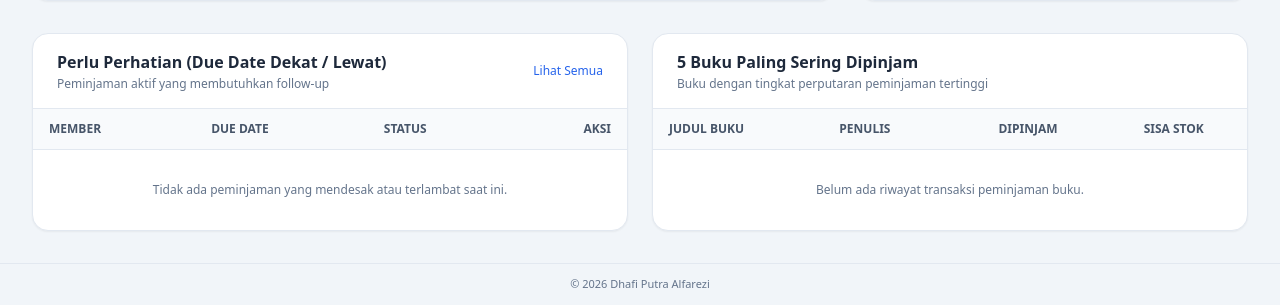
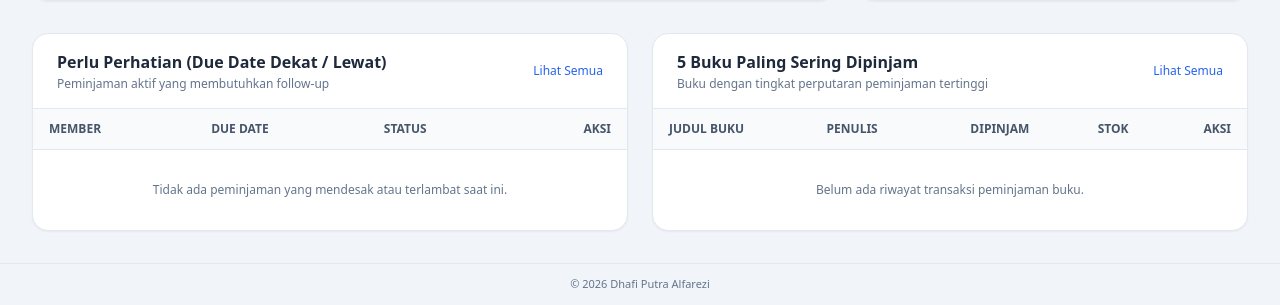
Before and after one commit to Montsyy/library-system, a Laravel app: page /dashboard in a window 1280 px wide. Shown: the part 777-1082 px from the top of the page. Run offline with Laravel 12, Linux system fonts and the light colour scheme; a user stored in the database is signed in; data comes from the database, SQL or seed files in the repository; data that the repository does not hold is empty; some libraries are stand-ins or nearby versions.

Commit message:
Perbarui tampilan tabel peminjaman: tambahkan informasi kode anggota, perbaiki status tanggal jatuh tempo, dan optimalkan aksi detail buku.

```diff
--- a/resources/views/dashboard/index.blade.php
+++ b/resources/views/dashboard/index.blade.php
@@ -103,28 +103,32 @@
                         <tbody class="divide-y divide-slate-200">
                             @forelse($urgentBorrowings as $row)
                                 <tr class="hover:bg-slate-50">
+                                    {{-- Kolom 1: Member --}}
                                     <td class="px-4 py-3 font-medium text-slate-800">
-                                        {{ $row->member?->name ?? 'Member Tidak Diketahui' }}
+                                        <div>{{ $row->member?->name ?? 'Member Tidak Diketahui' }}</div>
+                                        @if($row->member?->member_code)
+                                            <div class="text-[11px] text-slate-400 font-mono">{{ $row->member->member_code }}</div>
+                                        @endif
                                     </td>
-                                    <td class="px-4 py-3 text-slate-600">
+
+                                    {{-- Kolom 2: Due Date --}}
+                                    <td class="px-4 py-3 text-slate-600 font-medium">
                                         {{ $row->due_date?->format('d M Y') }}
                                     </td>
-                                    <td class="px-4 py-3">
+
+                                    {{-- Kolom 3: Status (Hanya 1 tag td tunggal) --}}
                                     <td class="px-4 py-3">
                                         @if ($row->due_date)
                                             @if ($row->due_date->isPast() && ! $row->due_date->isToday())
-                                            {{-- Lewat dari hari ini (Sinkron dengan Card Terlambat) --}}
-                                            <span class="inline-flex px-2 py-0.5 text-xs font-semibold rounded-full bg-red-100 text-red-700">
+                                                <span class="inline-flex items-center px-2.5 py-0.5 text-xs font-semibold rounded-full bg-red-100 text-red-700 border border-red-200">
                                                     Terlambat
                                                 </span>
                                             @elseif ($row->due_date->isToday())
-                                            {{-- Jatuh tempo tepat hari ini --}}
-                                            <span class="inline-flex px-2 py-0.5 text-xs font-semibold rounded-full bg-amber-100 text-amber-700">
+                                                <span class="inline-flex items-center px-2.5 py-0.5 text-xs font-semibold rounded-full bg-amber-100 text-amber-700 border border-amber-200">
                                                     Jatuh Tempo Hari Ini
                                                 </span>
                                             @else
-                                            {{-- Masih ada waktu 1 sampai 2 hari ke depan --}}
-                                            <span class="inline-flex px-2 py-0.5 text-xs font-semibold rounded-full bg-blue-100 text-blue-700">
+                                                <span class="inline-flex items-center px-2.5 py-0.5 text-xs font-semibold rounded-full bg-blue-100 text-blue-700 border border-blue-200">
                                                     Segera Kembali
                                                 </span>
                                             @endif
@@ -132,9 +136,10 @@
                                             <span class="text-xs text-slate-400">Tidak ada tanggal</span>
                                         @endif
                                     </td>
-                                    </td>
+
+                                    {{-- Kolom 4: Aksi --}}
                                     <td class="px-4 py-3 text-right">
-                                        <a href="{{ route('borrowings.show', $row->id) }}" class="text-blue-600 hover:underline text-xs font-semibold">
+                                        <a href="{{ route('borrowings.show', $row->id) }}" class="inline-flex items-center px-2.5 py-1 text-xs font-semibold text-blue-600 hover:text-blue-800 hover:bg-blue-50 rounded-md transition">
                                             Rincian
                                         </a>
                                     </td>
@@ -153,10 +158,17 @@
 
         {{-- 5 Buku Paling Sering Dipinjam --}}
         <div class="bg-white rounded-2xl border border-slate-200 shadow-sm overflow-hidden">
-                <div class="px-6 py-4 border-b border-slate-200">
+            {{-- Header Card dengan Link 'Lihat Semua' yang Selaras --}}
+            <div class="px-6 py-4 border-b border-slate-200 flex items-center justify-between">
+                <div>
                     <h3 class="text-base font-bold text-slate-800">5 Buku Paling Sering Dipinjam</h3>
                     <p class="text-xs text-slate-500 mt-0.5">Buku dengan tingkat perputaran peminjaman tertinggi</p>
                 </div>
+                <a href="{{ route('books.index') }}" class="text-xs text-blue-600 font-medium hover:underline">
+                    Lihat Semua
+                </a>
+            </div>
+
             <div class="overflow-x-auto">
                 <table class="min-w-full divide-y divide-slate-200 text-sm">
                     <thead class="bg-slate-50 text-xs font-semibold text-slate-600 uppercase">
@@ -164,28 +176,53 @@
                             <th class="px-4 py-3 text-left">Judul Buku</th>
                             <th class="px-4 py-3 text-left">Penulis</th>
                             <th class="px-4 py-3 text-center">Dipinjam</th>
-                                <th class="px-4 py-3 text-center">Sisa Stok</th>
+                            <th class="px-4 py-3 text-center">Stok</th>
+                            <th class="px-4 py-3 text-right">Aksi</th>
                         </tr>
                     </thead>
                     <tbody class="divide-y divide-slate-200">
                         @forelse($popularBooks as $book)
                             <tr class="hover:bg-slate-50">
+                                {{-- Kolom 1: Judul Buku --}}
                                 <td class="px-4 py-3 font-semibold text-slate-800">
                                     {{ $book->title }}
                                 </td>
-                                    <td class="px-4 py-3 text-slate-600">
+
+                                {{-- Kolom 2: Penulis --}}
+                                <td class="px-4 py-3 text-slate-600 font-medium">
                                     {{ $book->author }}
                                 </td>
-                                    <td class="px-4 py-3 text-center font-bold text-blue-600">
+
+                                {{-- Kolom 3: Frekuensi Peminjaman (Badge Biru) --}}
+                                <td class="px-4 py-3 text-center">
+                                    <span class="inline-flex items-center px-2.5 py-0.5 text-xs font-semibold rounded-full bg-blue-100 text-blue-700 border border-blue-200">
                                         {{ $book->total_borrowed }}x
+                                    </span>
                                 </td>
-                                    <td class="px-4 py-3 text-center text-slate-700">
-                                        {{ $book->stock }}
+
+                                {{-- Kolom 4: Status Stok Buku --}}
+                                <td class="px-4 py-3 text-center">
+                                    @if ($book->stock > 0)
+                                        <span class="inline-flex items-center px-2 py-0.5 text-xs font-medium rounded-full bg-emerald-100 text-emerald-700">
+                                            Sisa {{ $book->stock }}
+                                        </span>
+                                    @else
+                                        <span class="inline-flex items-center px-2 py-0.5 text-xs font-medium rounded-full bg-red-100 text-red-700">
+                                            Habis
+                                        </span>
+                                    @endif
+                                </td>
+
+                                {{-- Kolom 5: Tombol Aksi Detail (Sama dengan tombol Rincian sebelah) --}}
+                                <td class="px-4 py-3 text-right">
+                                    <a href="{{ route('books.show', $book->id) }}" class="inline-flex items-center px-2.5 py-1 text-xs font-semibold text-blue-600 hover:text-blue-800 hover:bg-blue-50 rounded-md transition">
+                                        Detail
+                                    </a>
                                 </td>
                             </tr>
                         @empty
                             <tr>
-                                    <td colspan="4" class="px-4 py-8 text-center text-slate-500 text-xs">
+                                <td colspan="5" class="px-4 py-8 text-center text-slate-500 text-xs">
                                     Belum ada riwayat transaksi peminjaman buku.
                                 </td>
                             </tr>
@@ -195,8 +232,6 @@
             </div>
         </div>
     </div>
-    </div>
-
     {{-- Script Inisialisasi Chart.js --}}
     <script>
         document.addEventListener('DOMContentLoaded', function () {
```
Lines whose indentation alone changed are shown as unchanged.
